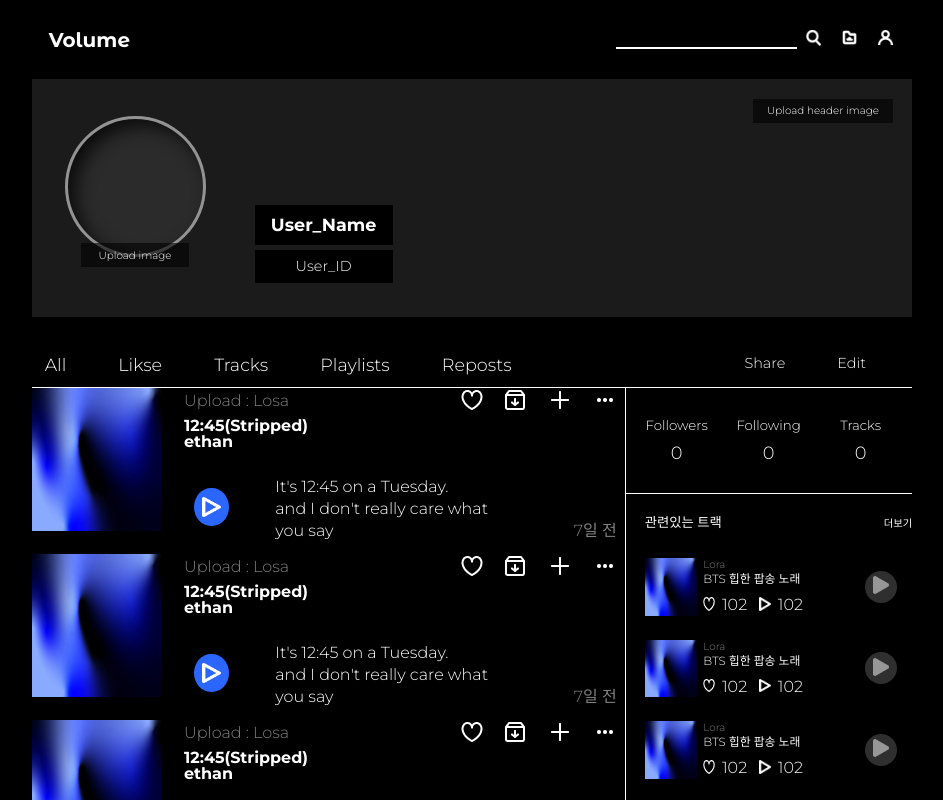
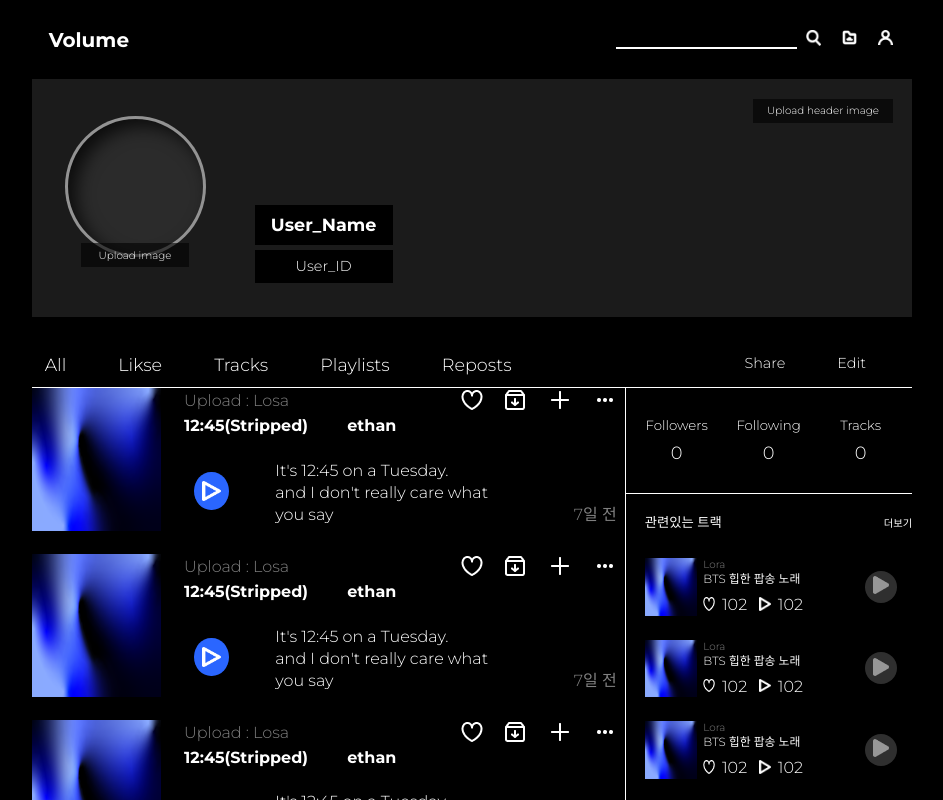
Before and after one commit to WebVolume/volume-client, a React (Create React App) app: page /profile in a window 1280 px wide. Shown: the top 800 px of the page, without its empty margins (168-1111 px from the left). Built offline with nearby package versions, Linux system fonts and the light colour scheme.

Commit message:
add: styles

```diff
--- a/src/assets/styles/_common.scss
+++ b/src/assets/styles/_common.scss
@@ -3,11 +3,18 @@ body {
   background-color: $MAIN_BLACK;
 }
 
+.inline-block {
+  display: inline-block;
+}
 .flex {
   display: flex;
 
   &.column {
     flex-direction: column;
+  }
+
+  &.row {
+    flex-direction: row;
   }
 
   &.align-center {
--- a/src/assets/styles/_typography.scss
+++ b/src/assets/styles/_typography.scss
@@ -19,7 +19,23 @@
   line-height: vw(20.27px);
 }
 
+.fs-18 {
+  font-size: vw(18px);
+}
+
+.fs-20 {
+  font-size: vw(20px);
+}
+
+.fs-24 {
+  font-size: vw(24px);
+}
+
 .mont {
+  font-family: "Montserrat";
+}
+
+.mont-alt {
   font-family: "Montserrat Alternates";
 }
 
```
